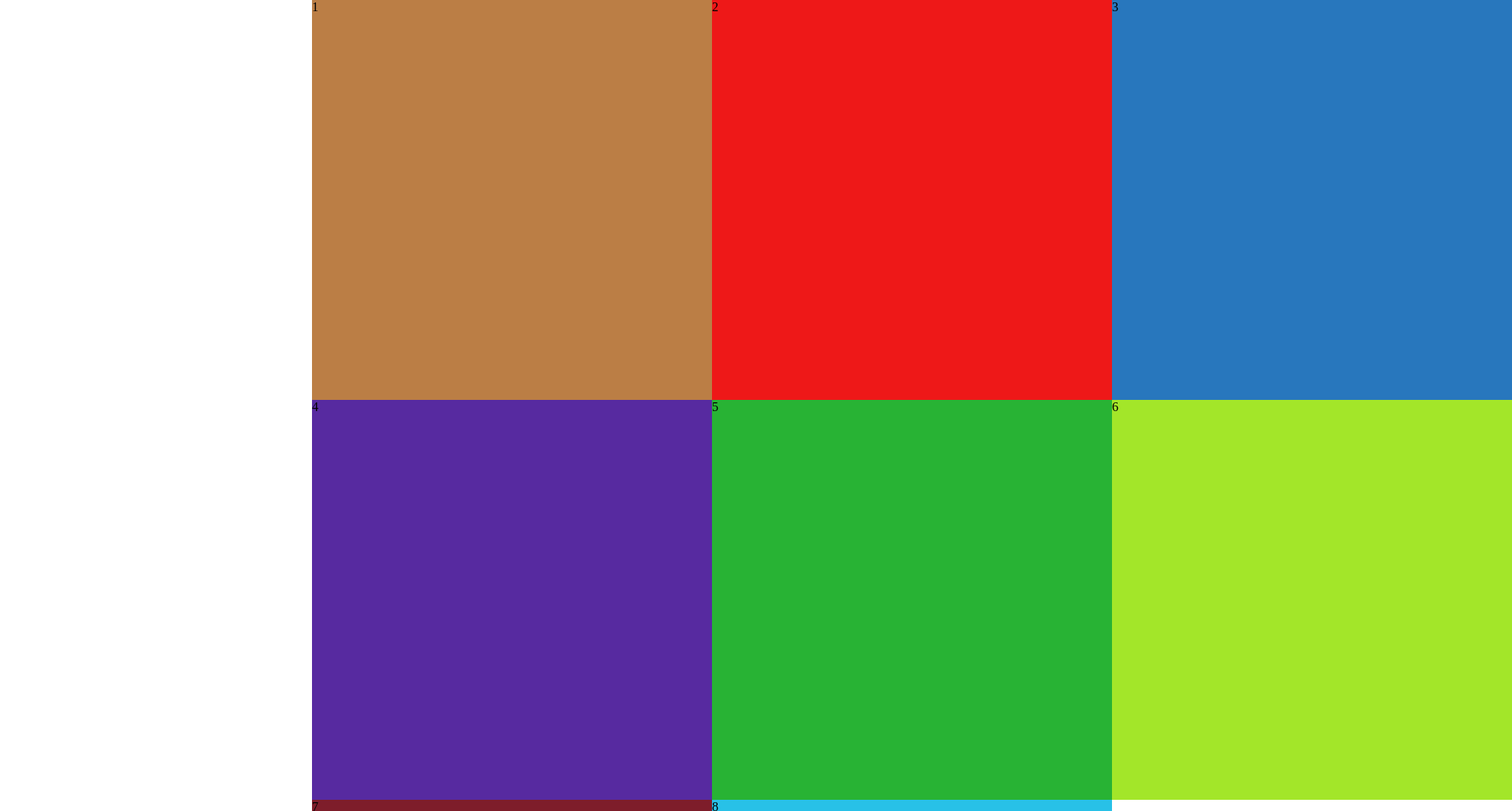
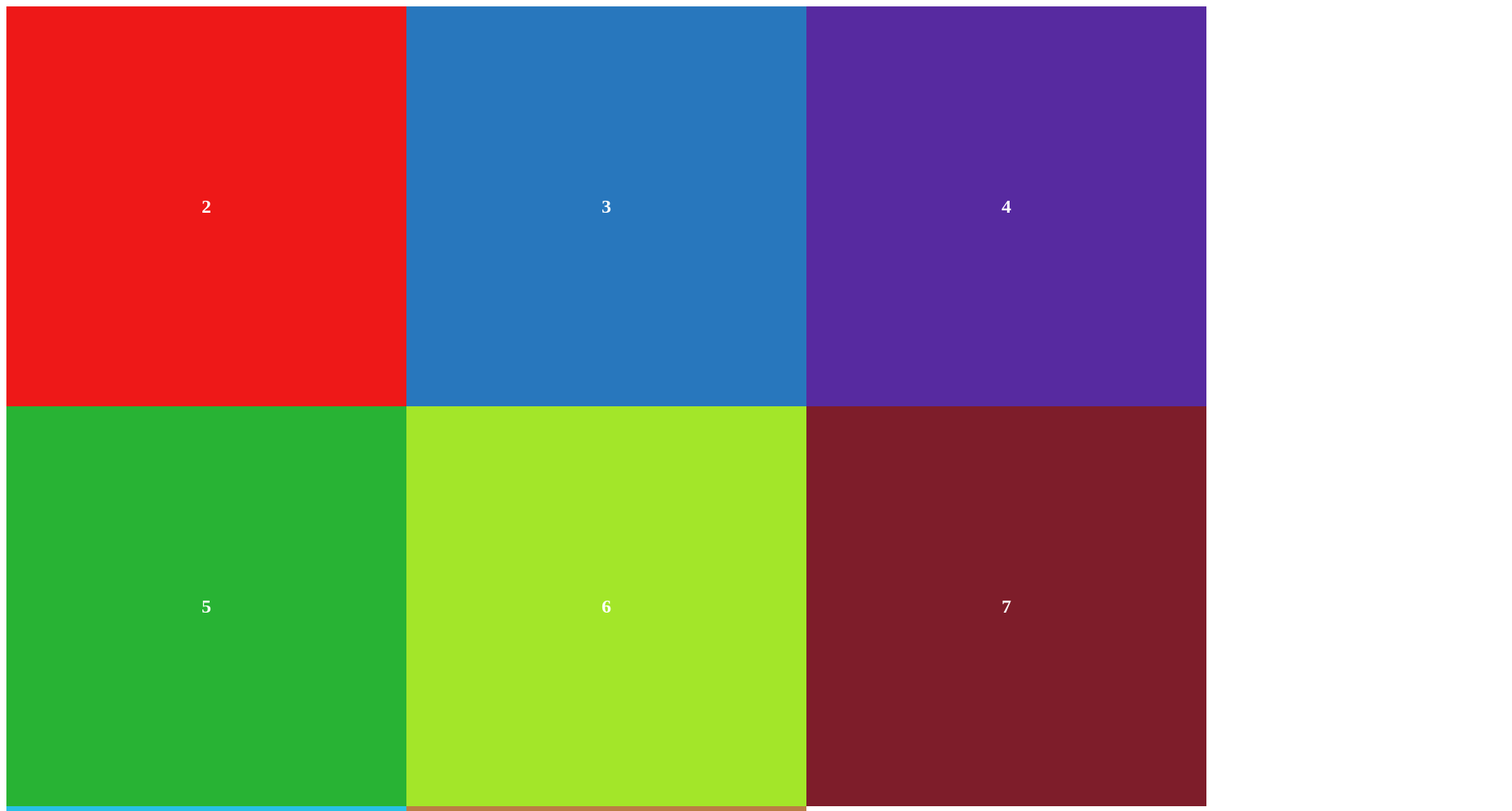
Before and after one commit to DelsarteAdam/Curriculum-vitae, a plain HTML site: page Index.html in a window 1280 px wide. Shown: the top 1014 px of the page at 80% size, 1890 px wide, since content can reach past the window. Drawn offline with Linux system fonts and the light colour scheme.

Commit message:
centered text

```diff
--- a/Index.html
+++ b/Index.html
@@ -8,14 +8,14 @@
   </head>
   <body>
     <div class="box">
-      <div class="zone1">1</div>
-      <div class="zone2">2</div>
-      <div class="zone3">3</div>
-      <div class="zone4">4</div>
-      <div class="zone5">5</div>
-      <div class="zone6">6</div>
-      <div class="zone7">7</div>
-      <div class="zone8">8</div>
+      <div class="zone1"><h2>1</h2></div>
+      <div class="zone2"><h2>2</h2></div>
+      <div class="zone3"><h2>3</h2></div>
+      <div class="zone4"><h2>4</h2></div>
+      <div class="zone5"><h2>5</h2></div>
+      <div class="zone6"><h2>6</h2></div>
+      <div class="zone7"><h2>7</h2></div>
+      <div class="zone8"><h2>8</h2></div>
     </div>
   </body>
 </html>
--- a/style.css
+++ b/style.css
@@ -1,5 +1,6 @@
 * {
-  margin: 0px;
+  color: white;
+  font-size: x-large;
 }
 
 body {
@@ -13,12 +14,14 @@ div {
 .box {
   display: grid;
   grid-template: repeat(3, 1fr) / repeat(3, 1fr);
-  margin-left: auto;
-  margin-right: auto;
+  margin: auto;
+  width: 1500px;
 }
 
 .zone1 {
   background-color: rgb(187, 126, 69);
+  grid-column: 2 / -1;
+  grid-row: 3 / -1;
 }
 .zone2 {
   background-color: rgb(238, 24, 24);
@@ -41,3 +44,16 @@ div {
 .zone8 {
   background-color: rgb(40, 193, 231);
 }
+
+.zone1,
+.zone2,
+.zone3,
+.zone4,
+.zone5,
+.zone6,
+.zone7,
+.zone8 {
+  display: flex;
+  justify-content: center;
+  align-items: center;
+}
```
